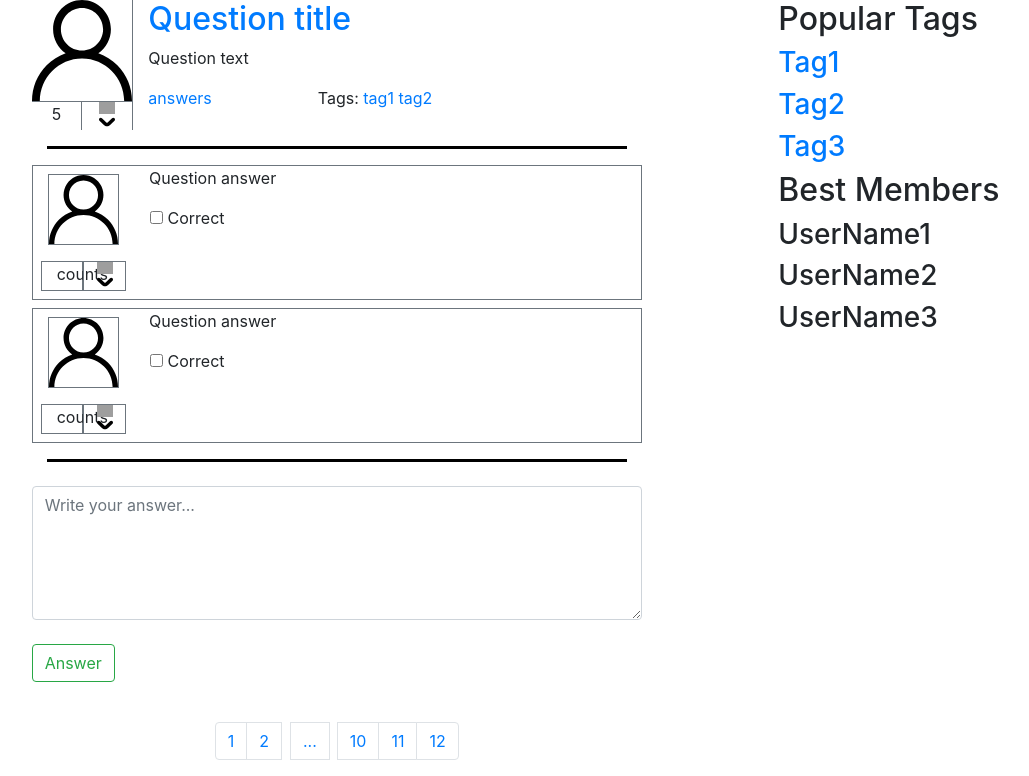
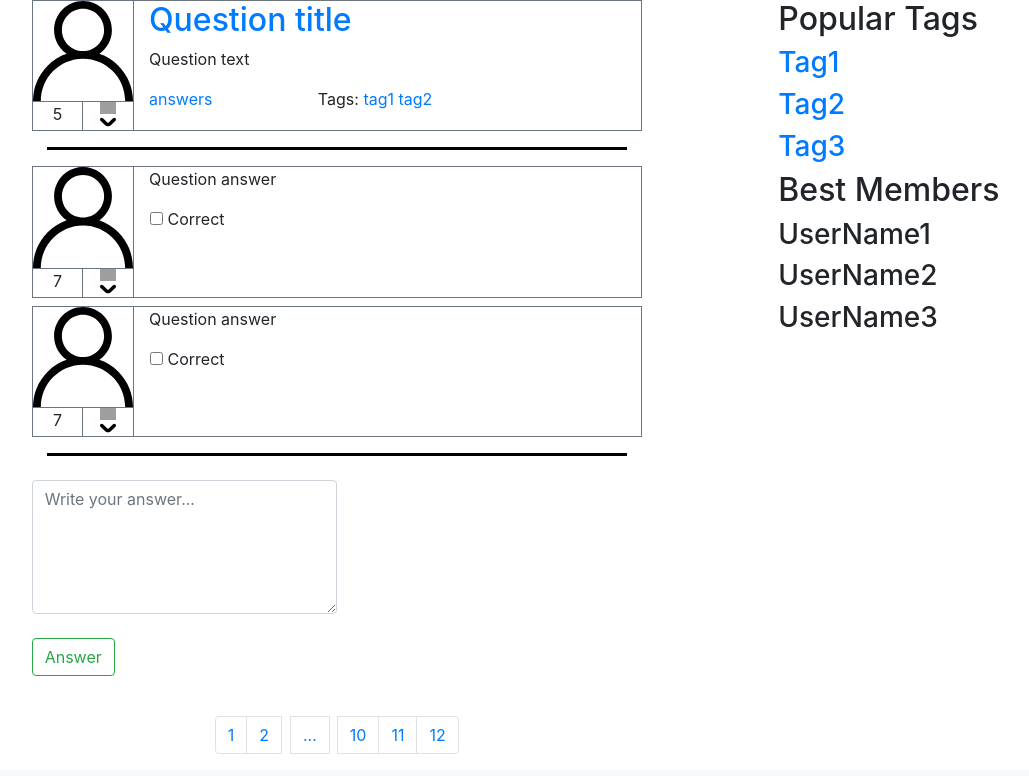
Before and after one commit to DronBrigadir/tp, a Django app: page /question/ in a window 1280 px wide. Shown: the part 70-846 px from the top of the page, without its empty margins (90-1119 px from the left). After the commit the page ends 824 px from the top, so only its background shows below. Run offline with Django 3.2, Linux system fonts and the light colour scheme; some libraries are stand-ins or nearby versions; grey boxes are pictures that could not be loaded.

Commit message:
one question page view changed

```diff
--- a/ASKZUB/templates/includes/answer_unit.html
+++ b/ASKZUB/templates/includes/answer_unit.html
@@ -1,13 +1,15 @@
 <div class="col-sm-2">
-    <div class="row mx-auto py-2">
+    <div class="row">
         {% load staticfiles %}
-        <img class="border border-secondary" src="{% static 'img/avatar.svg' %}" width="128">
+        <img class="border-right border-secondary img-fluid" src="{% static 'img/avatar.svg' %}" width="128">
     </div>
-    <div class="row p-2">
-        <div class="col-sm-6 border border-secondary">
-            counts
+    <div class="row border-top border-secondary">
+        <div class="col-sm-6 border-right border-secondary">
+            <div class="text-center text">
+                7
+            </div>
         </div>
-        <div class="col-sm-6 border border-secondary">
+        <div class="col-sm-6 border-right border-secondary">
             <div class="row">
                 <a class="mx-auto" href="#">
                     <img src="{% static 'img/arrow-top.svg' %}" width="16">
--- a/ASKZUB/templates/question.html
+++ b/ASKZUB/templates/question.html
@@ -2,7 +2,7 @@
 
 {% block content %}
     <div class="container-fluid">
-        <div class="row">
+        <div class="row border border-secondary">
             {% include "includes/question_unit.html" %}
         </div>
 
@@ -18,7 +18,7 @@
         <hr style="height: 2px; background-color: black">
 
         <div class="row comment">
-            <div class="form-group" style="width: 100%">
+            <div class="form-group" style="width: 50%">
                 <label></label>
                 <textarea class="form-control" rows="5" placeholder="Write your answer..."></textarea>
                 <button class="btn btn-outline-success my-4">Answer</button>
```
